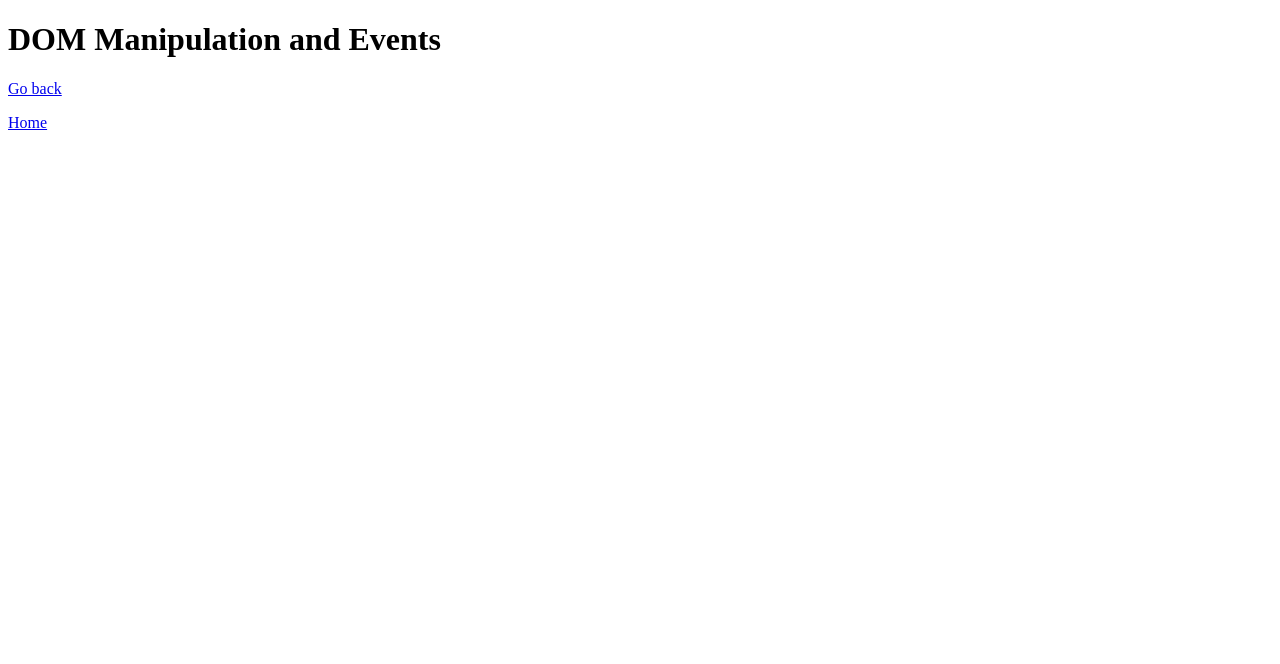
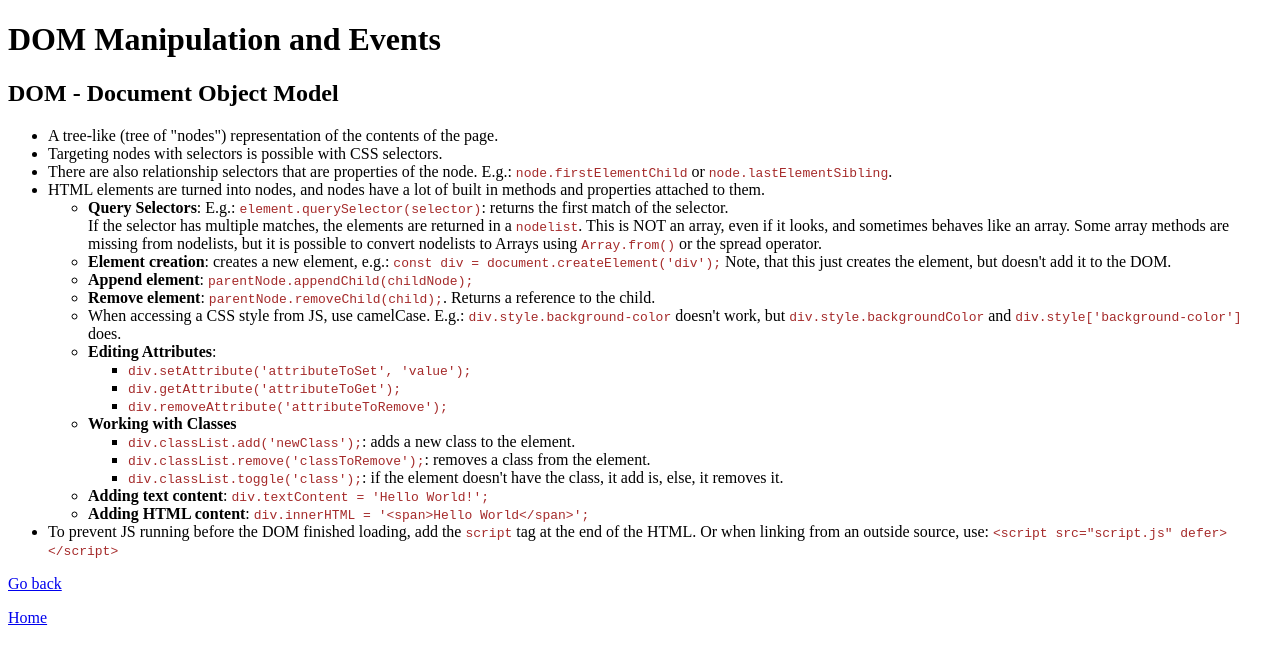
Before and after one commit to MarcusCalgar/programming-notes, a plain HTML site: page js_topics/js_dom_manipulation_and_events.html in a window 1280 px wide. Drawn offline with Linux system fonts and the light colour scheme.

Commit message:
Add content about DOM manipulation

```diff
--- a/js_topics/js_dom_manipulation_and_events.html
+++ b/js_topics/js_dom_manipulation_and_events.html
@@ -9,6 +9,50 @@
 </head>
 <body>
     <h1>DOM Manipulation and Events</h1>
+    <h2>DOM - Document Object Model</h2>
+    <ul>
+        <li>A tree-like (tree of "nodes") representation of the contents of the page.</li>
+        <li>Targeting nodes with selectors is possible with CSS selectors.</li>
+        <li>There are also relationship selectors that are properties of the node. E.g.: <code>node.firstElementChild</code>
+            or <code>node.lastElementSibling</code>.
+        </li>
+        <li>HTML elements are turned into nodes, and nodes have a lot of built in methods and properties attached to them.
+            <ul>
+                <li><strong>Query Selectors</strong>: E.g.: <code>element.querySelector(selector)</code>: returns the first match of the selector. <br>
+                    If the selector has multiple matches, the elements are returned in a <code>nodelist</code>. This is NOT an array, even if it looks,
+                    and sometimes behaves like an array. Some array methods are missing from nodelists, but it is possible to convert nodelists to Arrays
+                    using <code>Array.from()</code> or the spread operator.
+                </li>
+                <li><strong>Element creation</strong>: creates a new element, e.g.: <code>const div = document.createElement('div');</code>
+                    Note, that this just creates the element, but doesn't add it to the DOM.
+                </li>
+                <li><strong>Append element</strong>: <code>parentNode.appendChild(childNode);</code></li>
+                <li><strong>Remove element</strong>: <code>parentNode.removeChild(child);</code>. Returns a reference to the child.</li>
+                <li>When accessing a CSS style from JS, use camelCase. E.g.: <code>div.style.background-color</code> doesn't work, but
+                    <code>div.style.backgroundColor</code> and <code>div.style['background-color']</code> does.
+                </li>
+                <li><strong>Editing Attributes</strong>:
+                    <ul>
+                        <li><code>div.setAttribute('attributeToSet', 'value');</code></li>
+                        <li><code>div.getAttribute('attributeToGet');</code></li>
+                        <li><code>div.removeAttribute('attributeToRemove');</code></li>
+                    </ul>
+                </li>
+                <li><strong>Working with Classes</strong>
+                    <ul>
+                        <li><code>div.classList.add('newClass');</code>: adds a new class to the element.</li>
+                        <li><code>div.classList.remove('classToRemove');</code>: removes a class from the element.</li>
+                        <li><code>div.classList.toggle('class');</code>: if the element doesn't have the class, it add is, else, it removes it.</li>
+                    </ul>
+                </li>
+                <li><strong>Adding text content</strong>: <code>div.textContent = 'Hello World!';</code></li>
+                <li><strong>Adding HTML content</strong>: <code>div.innerHTML = '&#60;span&#62;Hello World&#60;/span&#62;';</code></li>
+            </ul>
+        </li>
+        <li>To prevent JS running before the DOM finished loading, add the <code>script</code> tag at the end of the HTML.
+            Or when linking from an outside source, use: <code>&#60;script src="script.js" defer>&#60;/script></code>
+        </li>
+    </ul>
     <p><a href="../main_topics/javascript.html">Go back</a></p>
     <p><a href="../index.html">Home</a></p>
 </body>
```
